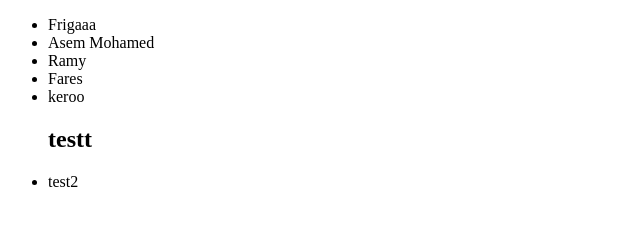
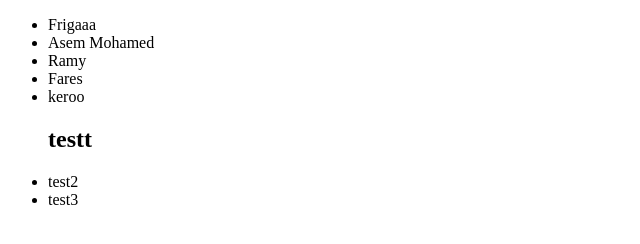
Before and after one commit to OMarFRigaa/Group3, a plain HTML site: page index.html in a window 1280 px wide. Shown: the full height of the page, 0-640 px from the left. Drawn offline with Linux system fonts and the light colour scheme.

Commit message:
test test

```diff
--- a/index.html
+++ b/index.html
@@ -14,6 +14,7 @@
         <li>keroo</li>
         <h2>testt</h2>
         <li>test2</li>
+        <li>test3</li>
     </ul>
 </body>
 </html>
```
